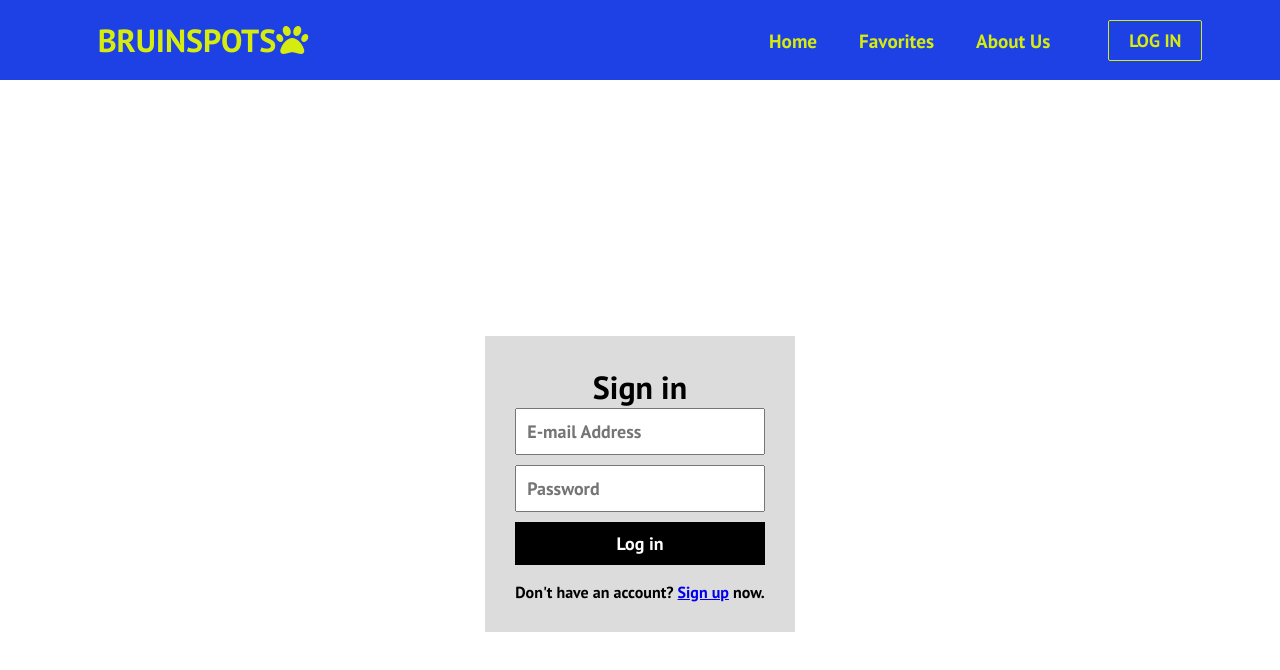
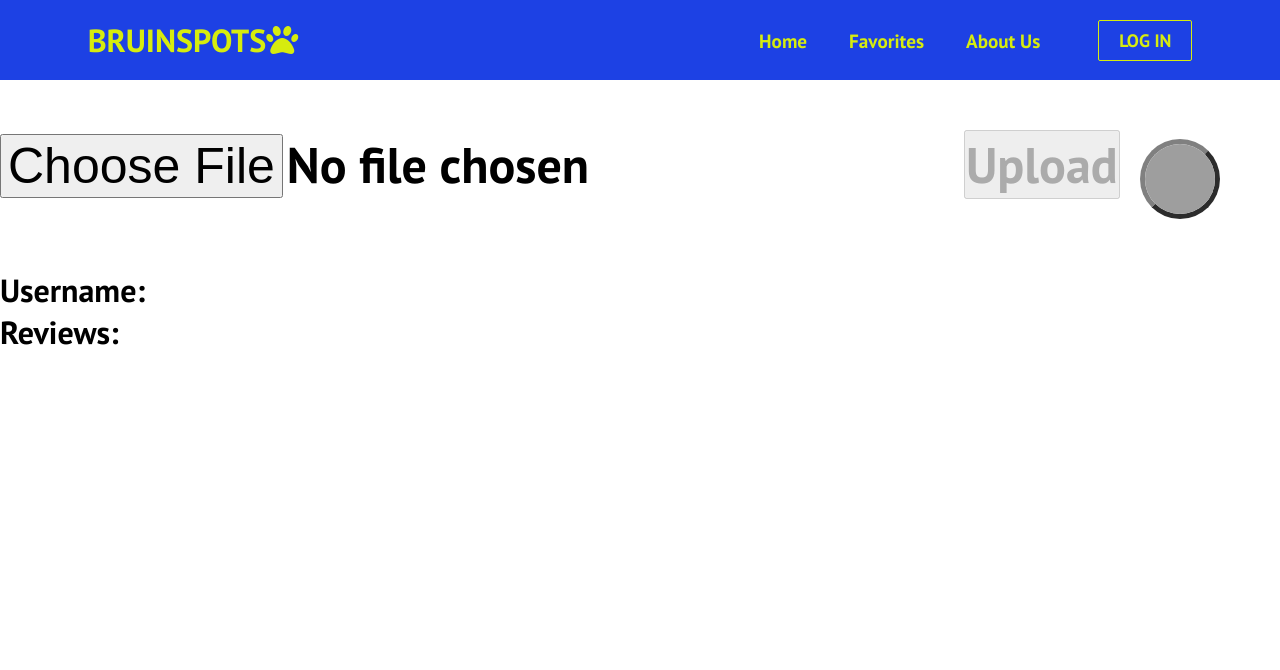
Before and after one commit to ZeeZaidi/BruinSpots, a React (Create React App) app: page /sign-in in a window 1280 px wide. Shown: the top 670 px of the page. Built offline with nearby package versions, Linux system fonts and the light colour scheme; no server answers; grey boxes are pictures that could not be loaded.

Commit message:
Added profile photo updating mechanism.
Supporting functions to coordinate with firebase in firebase.js.

```diff
--- /dev/null
+++ b/src/Settings.css
@@ -0,0 +1,29 @@
+#main {
+    font-size: 50px;
+    margin: 50px
+}
+
+input {
+    font-size: 50px;
+}
+
+button {
+    font-size: 50px;
+    margin: 0px 20px 0px 0px;
+}
+
+.fields {
+    margin: 50px 0px;
+}
+
+.avatar {
+    vertical-align: middle;
+    width: 80px;
+    height: 80px;
+    border-radius: 50%;
+    border-width: 5px;
+    border-color: gray;
+    border-style: outset;
+}
+
+/*followed https://www.youtube.com/watch?v=9uYTQJEMj8I**/
--- /dev/null
+++ b/src/Settings.js
@@ -0,0 +1,70 @@
+import React from 'react';
+import Navbar from './components/Navbar';
+import { BrowserRouter as Router, Routes as Switch, Route } from 'react-router-dom';
+import "./Settings.css"
+import { useEffect, useState } from "react";
+import { upload } from "./firebase.js";
+import { getAuth, onAuthStateChanged } from "firebase/auth";
+import defaultProfilePic from "./components/teddy_bear_studying.png"
+import ReviewList from './components/ReviewList'
+
+export default function Settings() {
+const auth = getAuth();
+const currentUser = auth.currentUser;
+const [photo, setPhoto] = useState(null);
+const [loading, setLoading] = useState(false);
+const [photoURL, setPhotoURL] = useState({defaultProfilePic});
+
+    function handleChange(e) {
+        if (e.target.files[0]){
+            setPhoto(e.target.files[0])
+        }
+    }
+
+    function handleClick() {
+        upload(photo, currentUser, setLoading);
+    }
+
+   useEffect(() => {
+    if (currentUser?.photoURL){
+        setPhotoURL(currentUser.photoURL);
+    }
+   }, [currentUser])
+//get user profile info for display
+//    const auth = getAuth();
+//    const user = auth.currentUser;
+//    if (user !==null) {
+//     var username = currentUser.name;
+//     var emailaddress = currentUser.email;
+//    }
+
+    return (
+    <>
+    <Router>
+      <Navbar />
+        <Switch>
+          <Route path='/' exact />
+        </Switch>
+    </Router>
+         <div>
+            <div className="fields">
+                <input type="file" onChange={handleChange} />
+                <button disabled={loading || !photo} onClick={handleClick}>Upload</button>
+                <img src={photoURL} alt="Avatar" className="avatar"/>
+            </div>
+            <div>
+                <h1>Username:</h1>
+            </div>
+            <div>
+                <h1>Reviews:</h1>
+
+            </div>
+        </div>
+    </>
+    );
+}
+
+
+
+
+// //followed https://www.youtube.com/watch?v=9uYTQJEMj8I
--- /dev/null
+++ b/src/components/Settings.css
@@ -0,0 +1,29 @@
+#main {
+    font-size: 50px;
+    margin: 50px
+}
+
+input {
+    font-size: 50px;
+}
+
+button {
+    font-size: 50px;
+    margin: 0px 20px 0px 0px;
+}
+
+.fields {
+    margin: 50px 0px;
+}
+
+.avatar {
+    vertical-align: middle;
+    width: 80px;
+    height: 80px;
+    border-radius: 50%;
+    border-width: 5px;
+    border-color: gray;
+    border-style: outset;
+}
+
+/*followed https://www.youtube.com/watch?v=9uYTQJEMj8I**/
--- /dev/null
+++ b/src/components/Settings.js
@@ -0,0 +1,70 @@
+import React from 'react';
+import Navbar from './Navbar';
+import { BrowserRouter as Router, Routes as Switch, Route } from 'react-router-dom';
+import "./Settings.css"
+import { useEffect, useState } from "react";
+import { upload } from "../firebase.js";
+import { getAuth, onAuthStateChanged } from "firebase/auth";
+import defaultProfilePic from "./teddy_bear_studying.png"
+import ReviewList from './ReviewList'
+
+export default function Settings() {
+const auth = getAuth();
+const currentUser = auth.currentUser;
+const [photo, setPhoto] = useState(null);
+const [loading, setLoading] = useState(false);
+const [photoURL, setPhotoURL] = useState({defaultProfilePic});
+
+    function handleChange(e) {
+        if (e.target.files[0]){
+            setPhoto(e.target.files[0])
+        }
+    }
+
+    function handleClick() {
+        upload(photo, currentUser, setLoading);
+    }
+
+   useEffect(() => {
+    if (currentUser?.photoURL){
+        setPhotoURL(currentUser.photoURL);
+    }
+   }, [currentUser])
+//get user profile info for display
+//    const auth = getAuth();
+//    const user = auth.currentUser;
+//    if (user !==null) {
+//     var username = currentUser.name;
+//     var emailaddress = currentUser.email;
+//    }
+
+    return (
+    <>
+    <Router>
+      <Navbar />
+        <Switch>
+          <Route path='/' exact />
+        </Switch>
+    </Router>
+         <div>
+            <div className="fields">
+                <input type="file" onChange={handleChange} />
+                <button disabled={loading || !photo} onClick={handleClick}>Upload</button>
+                <img src={photoURL} alt="Avatar" className="avatar"/>
+            </div>
+            <div>
+                <h1>Username:</h1>
+            </div>
+            <div>
+                <h6>Reviews:</h6>
+
+            </div>
+        </div>
+    </>
+    );
+}
+
+
+
+
+// //followed https://www.youtube.com/watch?v=9uYTQJEMj8I
--- a/src/firebase.js
+++ b/src/firebase.js
@@ -1,7 +1,8 @@
 // Import the functions you need from the SDKs you need
 import { initializeApp } from "firebase/app";
 import { getFirestore } from "firebase/firestore";
-import { getAuth } from "firebase/auth";
+import { getAuth, updateProfile } from "firebase/auth";
+import { getStorage, ref, getDownloadURL, uploadBytes } from "firebase/storage"
 
 // TODO: Add SDKs for Firebase products that you want to use
 // https://firebase.google.com/docs/web/setup#available-libraries
@@ -23,3 +24,20 @@ const firebaseConfig = {
 const app = initializeApp(firebaseConfig);
 export const database = getFirestore(app);
 export const auth = getAuth(app); // Connect to user-authentication
+export const storage = getStorage(app);
+
+
+
+//Storage
+export async function upload(file, currentUser, setLoading){
+    const fileRef = ref(storage, currentUser.uid);
+    setLoading(true);
+    const snapshot = await uploadBytes(fileRef, file);
+
+    const photoURL = await getDownloadURL(fileRef);
+    updateProfile(currentUser, {photoURL});
+
+    setLoading(false);
+    alert("Uploaded file!");
+//followed https://www.youtube.com/watch?v=9uYTQJEMj8I
+}
--- a/src/index.js
+++ b/src/index.js
@@ -2,9 +2,10 @@ import React from 'react';
 import ReactDOM from 'react-dom/client';
 import './index.css';
 import App from './App';
+import Settings from './Settings'
 //import Location from './components/Location'
 
 const root = ReactDOM.createRoot(document.getElementById('root'));
 root.render(
-    <App />
+    <Settings />
 );
```
Also changed, not shown: src/components/Profile.js (added), src/components/teddy_bear_studying.png (added).
